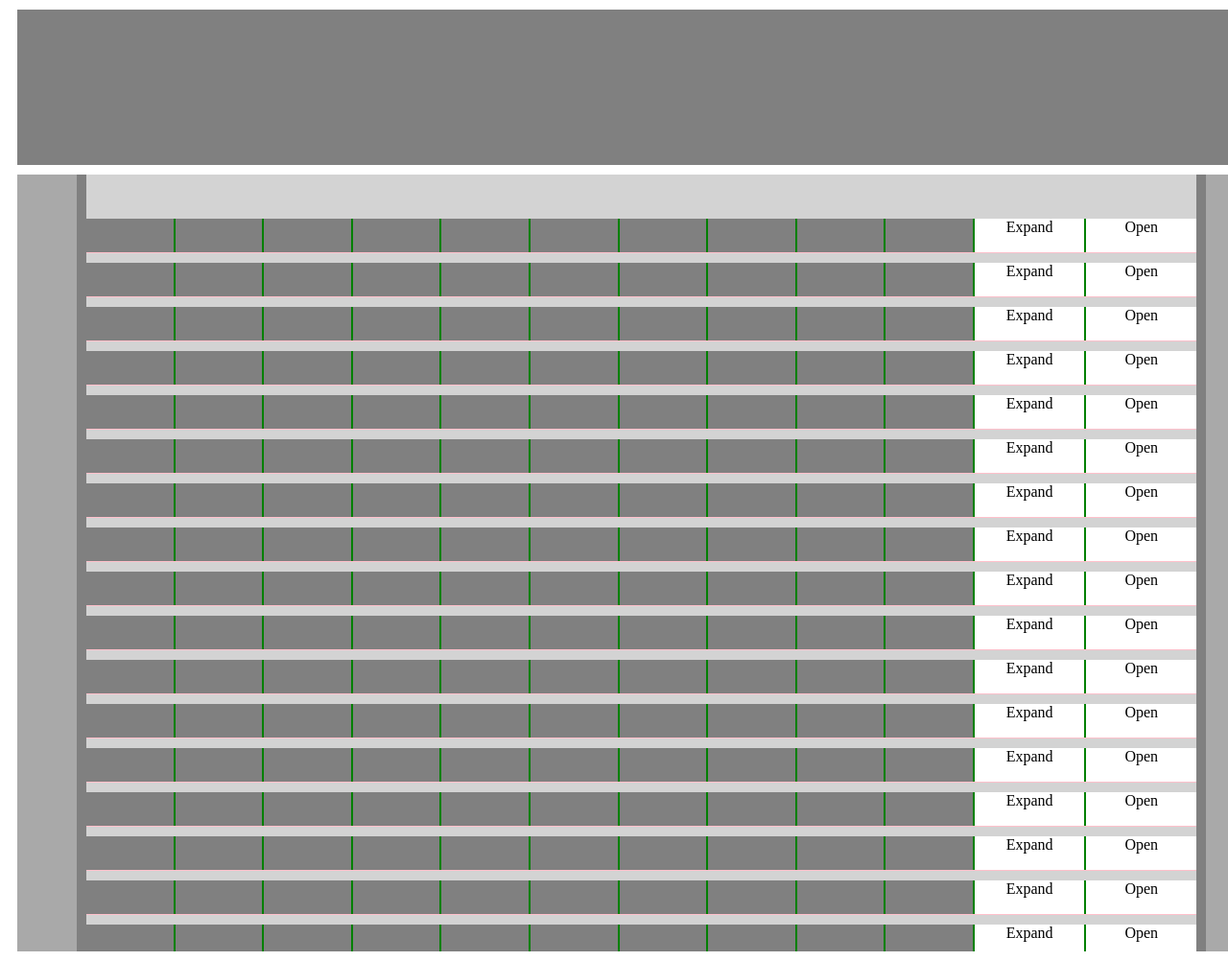
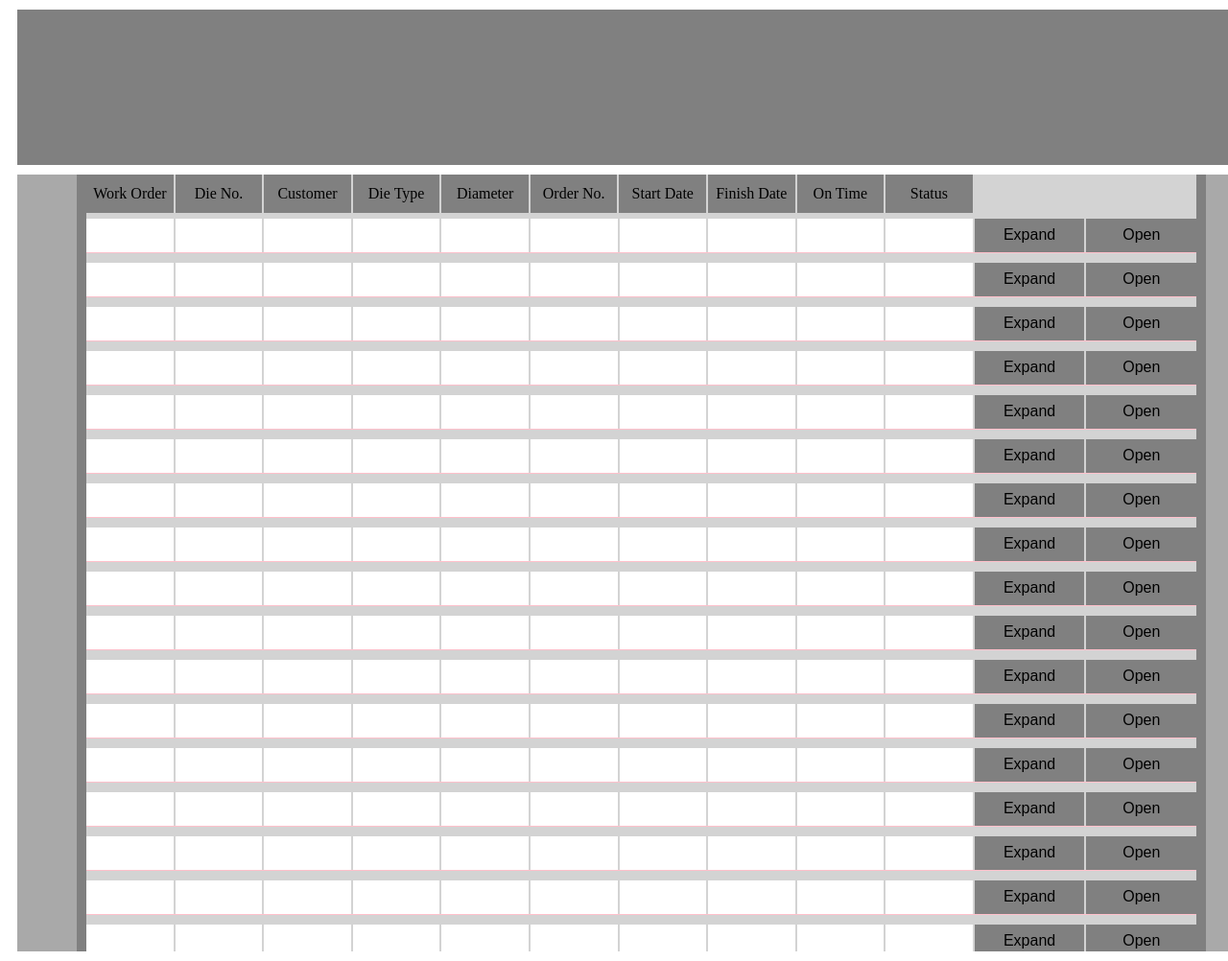
Before and after one commit to jetmdl/WPMS-Layout-Prototype, a plain HTML site: page index.html in a window 1280 px wide. Shown: the top 1002 px of the page at 96% size. Drawn offline with Linux system fonts and the light colour scheme.

Commit message:
Added collumn headers

```diff
--- a/index.html
+++ b/index.html
@@ -24,7 +24,20 @@
                 </div>
             </div>
             <div id="outer-content-container">
-                <div id="contextual-menu-container"></div>
+                <div id="contextual-menu-container">
+                    <div id="column-header-container">
+                        <div class="column-header">Work Order</div>
+                        <div class="column-header">Die No.</div>
+                        <div class="column-header">Customer</div>
+                        <div class="column-header">Die Type</div>
+                        <div class="column-header">Diameter</div>
+                        <div class="column-header">Order No.</div>
+                        <div class="column-header">Start Date</div>
+                        <div class="column-header">Finish Date</div>
+                        <div class="column-header">On Time</div>
+                        <div class="column-header">Status</div>
+                    </div>
+                </div>
                 <div id="inner-content-container"></div>
             </div>
             <div id="right-padding-container"></div>
--- a/index.js
+++ b/index.js
@@ -9,85 +9,85 @@ function insertJobElements(){
         const shownElementsContainer = document.createElement("div");
         shownElementsContainer.id = "shownElementsContainer" + i;
         shownElementsContainer.className = "shownElementsContainer";
-        shownElementsContainer.style = "background-color: green;";
+        shownElementsContainer.style = "background-color: lightgrey;";
         document.getElementById(i).appendChild(shownElementsContainer);
 
         const columnContainer = document.createElement("div");
         columnContainer.id = "columnContainer" + i;
         columnContainer.className = "columnContainer";
-        columnContainer.style = "background-color: green;";
+        columnContainer.style = "background-color: lightgrey;";
         document.getElementById(shownElementsContainer.id).appendChild(columnContainer);
 
             const WoColumn = document.createElement("div");
             WoColumn.id = "WoColumn" + i;
             WoColumn.className = "column-item";
-            WoColumn.style = "background-color: grey;";
+            WoColumn.style = "background-color: white;";
             document.getElementById(columnContainer.id).appendChild(WoColumn);
 
             const dieColumn = document.createElement("div");
             dieColumn.id = "dieColumn" + i;
             dieColumn.className = "column-item";
-            dieColumn.style = "background-color: grey;";
+            dieColumn.style = "background-color: white;";
             document.getElementById(columnContainer.id).appendChild(dieColumn);
 
             const custColumn = document.createElement("div");
             custColumn.id = "custColumn" + i;
             custColumn.className = "column-item";
-            custColumn.style = "background-color: grey;";
+            custColumn.style = "background-color: white;";
             document.getElementById(columnContainer.id).appendChild(custColumn);
 
             const typeColumn = document.createElement("div");
             typeColumn.id = "typeColumn" + i;
             typeColumn.className = "column-item";
-            typeColumn.style = "background-color: grey;";
+            typeColumn.style = "background-color: white;";
             document.getElementById(columnContainer.id).appendChild(typeColumn);
 
             const diaColumn = document.createElement("div");
             diaColumn.id = "diaColumn" + i;
             diaColumn.className = "column-item";
-            diaColumn.style = "background-color: grey;";
+            diaColumn.style = "background-color: white;";
             document.getElementById(columnContainer.id).appendChild(diaColumn);
 
             const orderNoColumn = document.createElement("div");
             orderNoColumn.id = "orderNoColumn" + i;
             orderNoColumn.className = "column-item";
-            orderNoColumn.style = "background-color: grey;";
+            orderNoColumn.style = "background-color: white;";
             document.getElementById(columnContainer.id).appendChild(orderNoColumn);
 
             const startDateColumn = document.createElement("div");
             startDateColumn.id = "startDateColumn" + i;
             startDateColumn.className = "column-item";
-            startDateColumn.style = "background-color: grey;";
+            startDateColumn.style = "background-color: white;";
             document.getElementById(columnContainer.id).appendChild(startDateColumn);
 
             const finishDateColumn = document.createElement("div");
             finishDateColumn.id = "finishDateColumn" + i;
             finishDateColumn.className = "column-item";
-            finishDateColumn.style = "background-color: grey;";
+            finishDateColumn.style = "background-color: white;";
             document.getElementById(columnContainer.id).appendChild(finishDateColumn);
 
             const onTimeDateColumn = document.createElement("div");
             onTimeDateColumn.id = "onTimeDateColumn" + i;
             onTimeDateColumn.className = "column-item";
-            onTimeDateColumn.style = "background-color: grey;";
+            onTimeDateColumn.style = "background-color: white;";
             document.getElementById(columnContainer.id).appendChild(onTimeDateColumn);
 
             const statusColumn = document.createElement("div");
             statusColumn.id = "statusColumn" + i;
             statusColumn.className = "column-item";
-            statusColumn.style = "background-color: grey;";
+            statusColumn.style = "background-color: white;";
             document.getElementById(columnContainer.id).appendChild(statusColumn);
 
         const jobButtonContainer = document.createElement("div");
         jobButtonContainer.id = "jobButtonContainer" + i;
         jobButtonContainer.className = "jobButtonContainer";
-        jobButtonContainer.style = "background-color: green;";
+        jobButtonContainer.style = "background-color: lightgrey;";
         document.getElementById(shownElementsContainer.id).appendChild(jobButtonContainer);
 
             const expandButton = document.createElement("div");
             expandButton.id = "expandButton" + i;
             expandButton.className = "expandButton";
-            expandButton.style = "background-color: white;";
+            expandButton.style = "background-color: grey;";
             document.getElementById(jobButtonContainer.id).appendChild(expandButton);
 
                 const expandText = document.createTextNode("Expand");
@@ -98,7 +98,7 @@ function insertJobElements(){
             const openButton = document.createElement("div");
             openButton.id = "openButton" + i;
             openButton.className = "openButton";
-            openButton.style = "background-color: white;";
+            openButton.style = "background-color: grey;";
             document.getElementById(jobButtonContainer.id).appendChild(openButton);
 
                 const openText = document.createTextNode("Open");
--- a/style.css
+++ b/style.css
@@ -60,6 +60,24 @@ body {
     width: 100%;
     height: 5%;
     background-color: lightgrey;
+    display: flex;
+    flex-direction: row;
+    flex-wrap: nowrap;
+    justify-content: start;
+    align-items: center;
+    overflow-y: scroll;
+}
+
+#column-header-container {
+    width: 80%;
+    height: 100%;
+    background-color: lightgrey;
+    display: flex;
+    flex-direction: row;
+    flex-wrap: nowrap;
+    justify-content: start;
+    align-items: center;
+    overflow-y: scroll;
 }
 
 #inner-content-container {
@@ -73,6 +91,18 @@ body {
     justify-content: start;
     align-items: center;
     overflow-y: scroll;
+}
+
+.column-header {
+    width: 100%;
+    height: 40px;
+    margin-right: 2px;
+    background-color: gray;
+    display: flex;
+    flex-direction: column;
+    flex-wrap: nowrap;
+    justify-content: center;
+    align-items: center;
 }
 
 .list-object-container {
@@ -140,13 +170,21 @@ body {
     flex-direction: row;
     flex-wrap: nowrap;
     justify-content: center;
+    align-items: center;
+    font-family: sans-serif;
 }
 
-.openButton{
+.openButton {
     width: 50%;
     height: 100%;
     display: flex;
     flex-direction: row;
     flex-wrap: nowrap;
     justify-content: center;
+    align-items: center;
+    font-family: sans-serif;
 }
+
+.jobButtonText {
+    font-family: sans-serif;
+}
```
